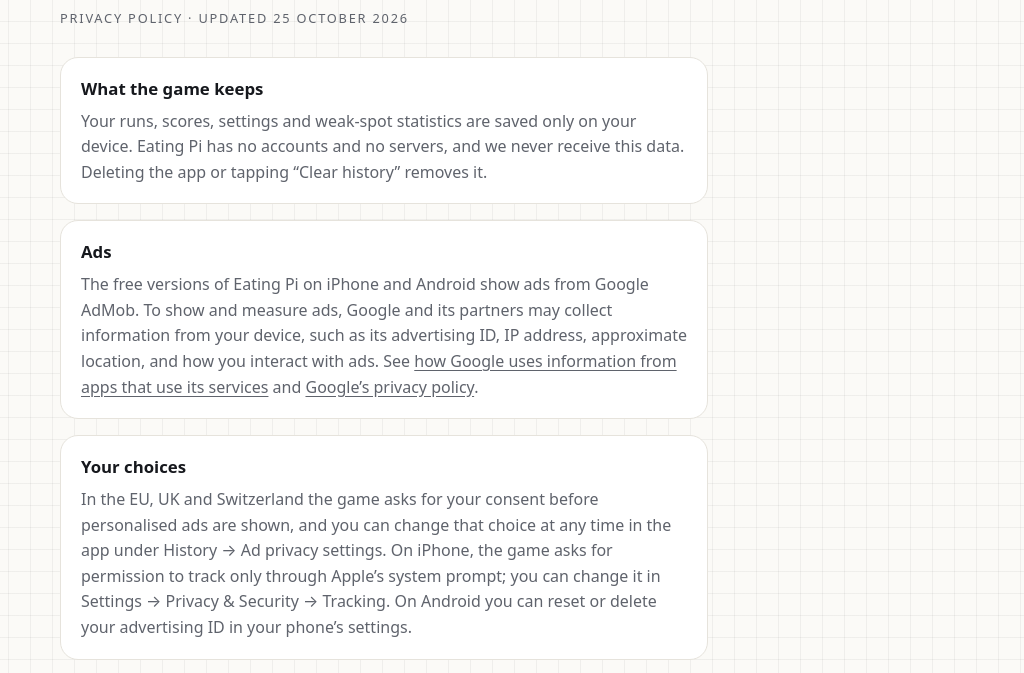
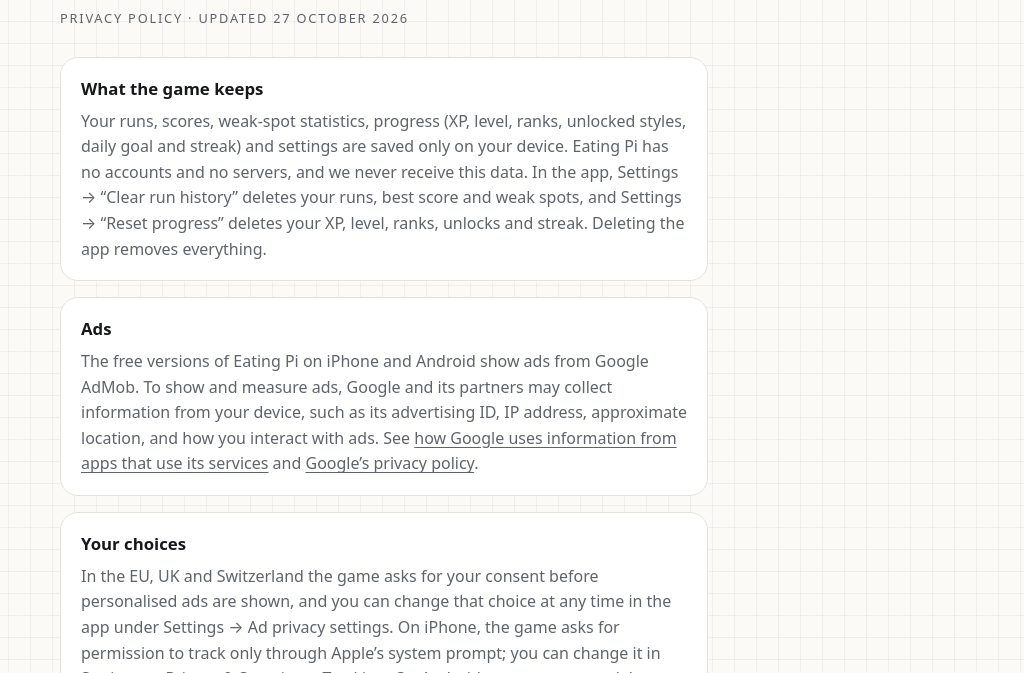
Before and after one commit to TastyBeBe/pi-deck-privacy, a plain HTML site: page index.html in a window 1280 px wide. Shown: the part 89-762 px from the top of the page, without its empty margins (256-1280 px from the left). Drawn offline with Linux system fonts and the light colour scheme.

Commit message:
Eating Pi: privacy page matches the app (Settings screen, saved progress)

```diff
--- a/index.html
+++ b/index.html
@@ -4,7 +4,7 @@
 <meta charset="utf-8">
 <meta name="viewport" content="width=device-width, initial-scale=1">
 <title>Eating Pi — Privacy Policy</title>
-<meta name="description" content="Privacy policy for the Eating Pi pi-memorisation game on iPhone and Android.">
+<meta name="description" content="Privacy policy for Eating Pi, the pi-memorisation game on iPhone and Android.">
 <style>
   :root { --bg:#FBFAF7; --ink:#16181D; --muted:#5f636c; --line:#e6e3dc; --card:#fff; --grid:rgba(22,24,29,.05); }
   @media (prefers-color-scheme: dark) { :root { --bg:#0E0F12; --ink:#F3F3F5; --muted:#a3a7b0; --line:rgba(255,255,255,.1); --card:#17181c; --grid:rgba(255,255,255,.05); } }
@@ -23,11 +23,11 @@
 <body>
 <main>
   <h1>Eating Pi</h1>
-  <p class="meta">Privacy policy · updated 25 October 2026</p>
+  <p class="meta">Privacy policy · updated 27 October 2026</p>
 
   <section>
     <h2>What the game keeps</h2>
-    <p>Your runs, scores, settings and weak-spot statistics are saved only on your device. Eating Pi has no accounts and no servers, and we never receive this data. Deleting the app or tapping “Clear history” removes it.</p>
+    <p>Your runs, scores, weak-spot statistics, progress (XP, level, ranks, unlocked styles, daily goal and streak) and settings are saved only on your device. Eating Pi has no accounts and no servers, and we never receive this data. In the app, Settings → “Clear run history” deletes your runs, best score and weak spots, and Settings → “Reset progress” deletes your XP, level, ranks, unlocks and streak. Deleting the app removes everything.</p>
   </section>
 
   <section>
@@ -37,7 +37,7 @@
 
   <section>
     <h2>Your choices</h2>
-    <p>In the EU, UK and Switzerland the game asks for your consent before personalised ads are shown, and you can change that choice at any time in the app under History → Ad privacy settings. On iPhone, the game asks for permission to track only through Apple’s system prompt; you can change it in Settings → Privacy &amp; Security → Tracking. On Android you can reset or delete your advertising ID in your phone’s settings.</p>
+    <p>In the EU, UK and Switzerland the game asks for your consent before personalised ads are shown, and you can change that choice at any time in the app under Settings → Ad privacy settings. On iPhone, the game asks for permission to track only through Apple’s system prompt; you can change it in Settings → Privacy &amp; Security → Tracking. On Android you can reset or delete your advertising ID in your phone’s settings.</p>
   </section>
 
   <section>
```
